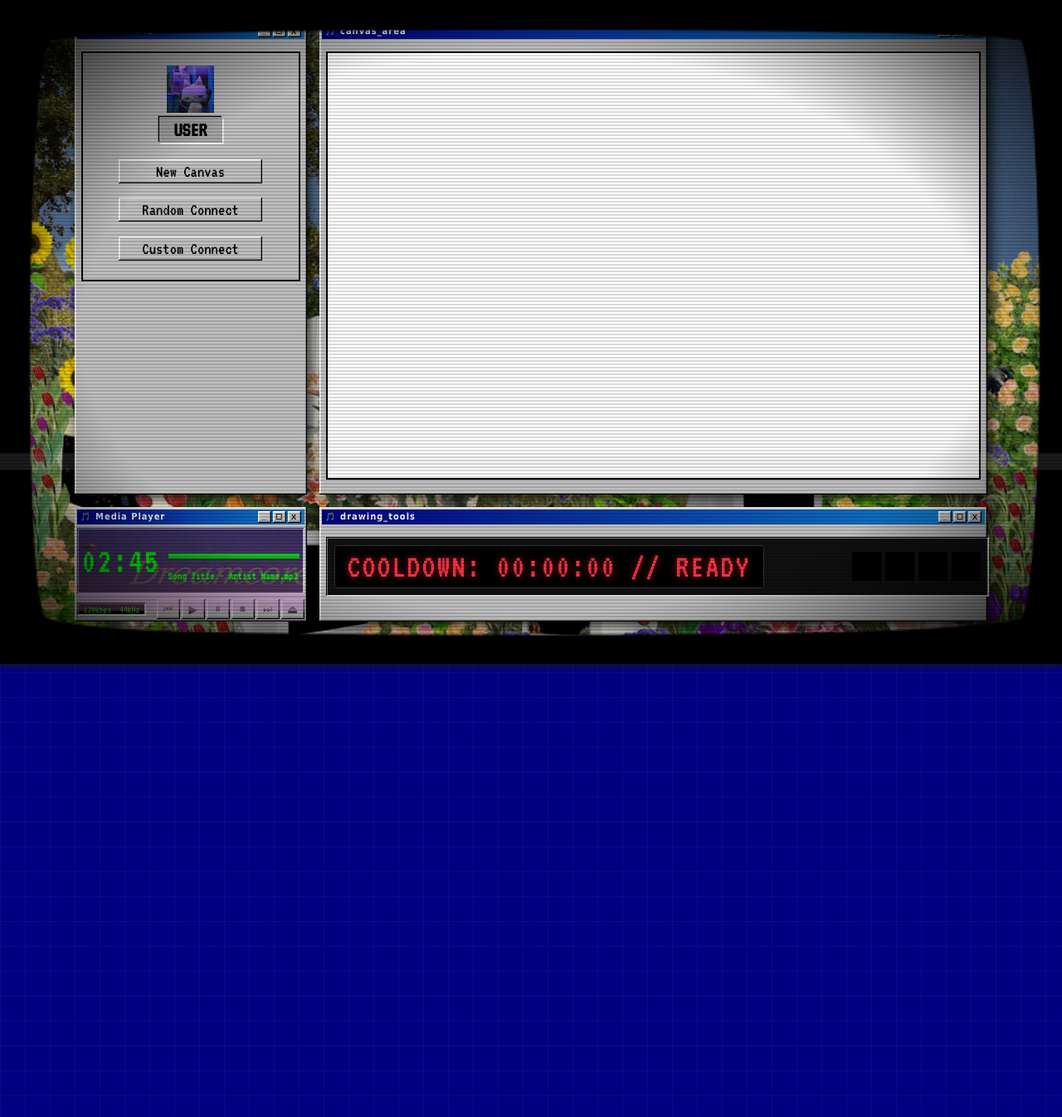
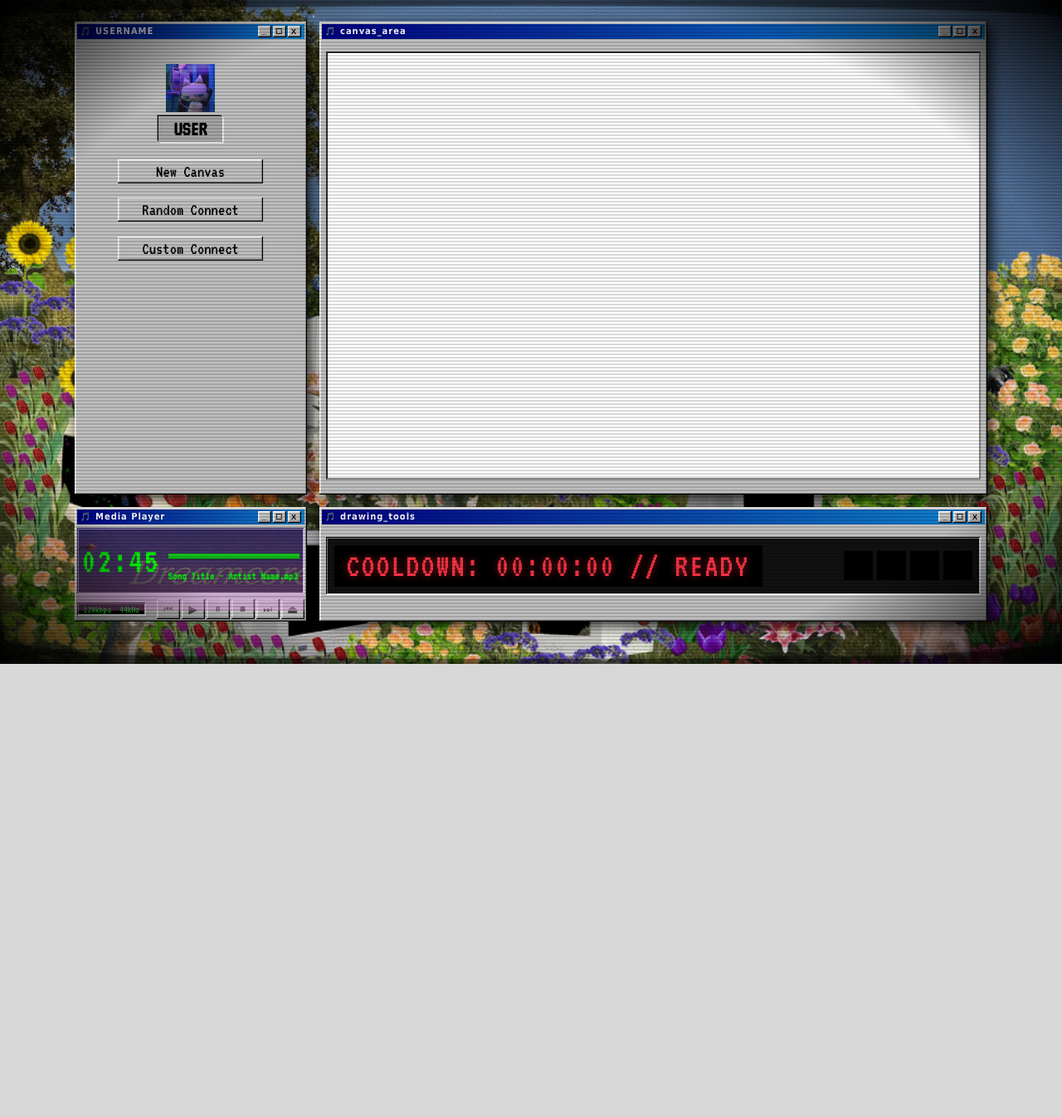
Before and after one commit to MrZahourek/shared-canvas-2, a PHP site: page /UI/canvas.html in a window 1280 px wide. Shown: the whole page at 83% size. After the commit the page ends 800 px from the top, so only its background shows below. Run offline with PHP 8.4, Linux system fonts and the light colour scheme; some web fonts are replaced.

Commit message:
canvas ui basically done

```diff
--- a/UI/css/screen.css
+++ b/UI/css/screen.css
@@ -1,64 +1,76 @@
 * {
     padding: 0;
     margin: 0;
+    box-sizing: border-box; /* Keeps padding from breaking 100% widths */
 }
 
 body {
     height: 100vh;
+    width: 100vw;
     display: flex;
     justify-content: center;
     align-items: center;
+    background-color: var(--win98-blue);
 
-    background-color: var(--win98-blue);
+    /* FIX: This completely kills the unwanted scrollbars */
+    overflow: hidden;
 }
 
 .screen {
     position: relative;
     width: 100vw;
     height: 100vh;
-    background-image: radial-gradient(transparent 60%, black);
+    background-image: radial-gradient(transparent 70%, black);
+    /* FIX: Keeps the scaled bezel from spilling out */
+    overflow: hidden;
 }
 
-.content, .scan {
+.content, .scan-bar {
     position: absolute;
     height: 100%;
     width: 100%;
     top: 0;
-}
-
-.content , .scan-bar{
     z-index: -1;
 }
 
 .bezel {
     box-shadow: 2px 2px 8px rgb(24, 24, 24);
-
     position: absolute;
     height: 100%;
     width: 100%;
     top: 0;
-    opacity: 50;
+    left: 0;
+
+    /* FIX: opacity is a scale of 0 to 1 (50 is invalid CSS) */
+    opacity: 0.5;
+
+    /* FIX: This scales the image up by 8%, making the thick edges go off-screen */
+    transform: scale(1.08);
+
+    /* FIX: Absolutely critical so you can click your UI through the image! */
+    pointer-events: none;
+    z-index: 10;
 }
 
 .scan-bar {
     height: 100%;
-    animation: scan 1.5s infinite;
+    animation: scan 3s infinite linear;
+    pointer-events: none; /* Let clicks pass through */
 }
 
 .scan {
     height: 20px;
     width: 100%;
-
-    background-color: rgba(196, 196, 196, 0.445);
-
+    background-color: rgba(196, 196, 196, 0.2);
 }
 
+/* FIX: Changed 100% to 100vh so it scans the whole screen, not just 20px */
 @keyframes scan {
     0% {
-        transform: translateY(0%);
+        transform: translateY(-20px);
     }
     100% {
-        transform: translateY(100%);
+        transform: translateY(100vh);
         opacity: 0;
     }
 }
@@ -67,7 +79,7 @@
 .content {
     background-image: url("../images/background.gif");
     background-repeat: no-repeat;
-    background-size: 100%;
-
+    background-size: 100%; /* Or 'cover' if it looks stretched */
     padding: 2% 7% 4% 7%;
+    pointer-events: auto;
 }
--- a/UI/css/window_content.css
+++ b/UI/css/window_content.css
@@ -21,8 +21,6 @@
     align-items: center;
     text-align: center;
 
-    border: 2px solid black;
-
     font-family: "VT323", monospace;
 }
 
@@ -37,8 +35,6 @@
 }
 
 .canvas_buttons_user_wrap {
-    /*border: 2px forestgreen solid;*/
-
     margin-bottom: 5%;
 
     display: flex;
@@ -68,8 +64,6 @@
 
 .canvas_area_btn_wrap {
     width: 75%;
-
-    /*border: 2px solid crimson;*/
 
     flex-direction: column;
 }
@@ -119,7 +113,7 @@
     justify-content: space-between; /* Spreads timer and colors apart */
     align-items: center;
     flex-direction: row; /* Side-by-side */
-    width: 100%;
+    width: inherit;
     padding: 10px;
     background: #111; /* Dark background for the control panel */
     box-shadow: var(--border-inset);
@@ -131,8 +125,6 @@
     color: #ff3344; /* Eerie red */
     font-size: 2.5rem;
     padding: 5px 15px;
-    border: 1px solid #333;
-    border-radius: 3px;
     /* Glow effect */
     text-shadow: 0 0 8px rgba(255, 51, 68, 0.6);
     letter-spacing: 2px;
```
